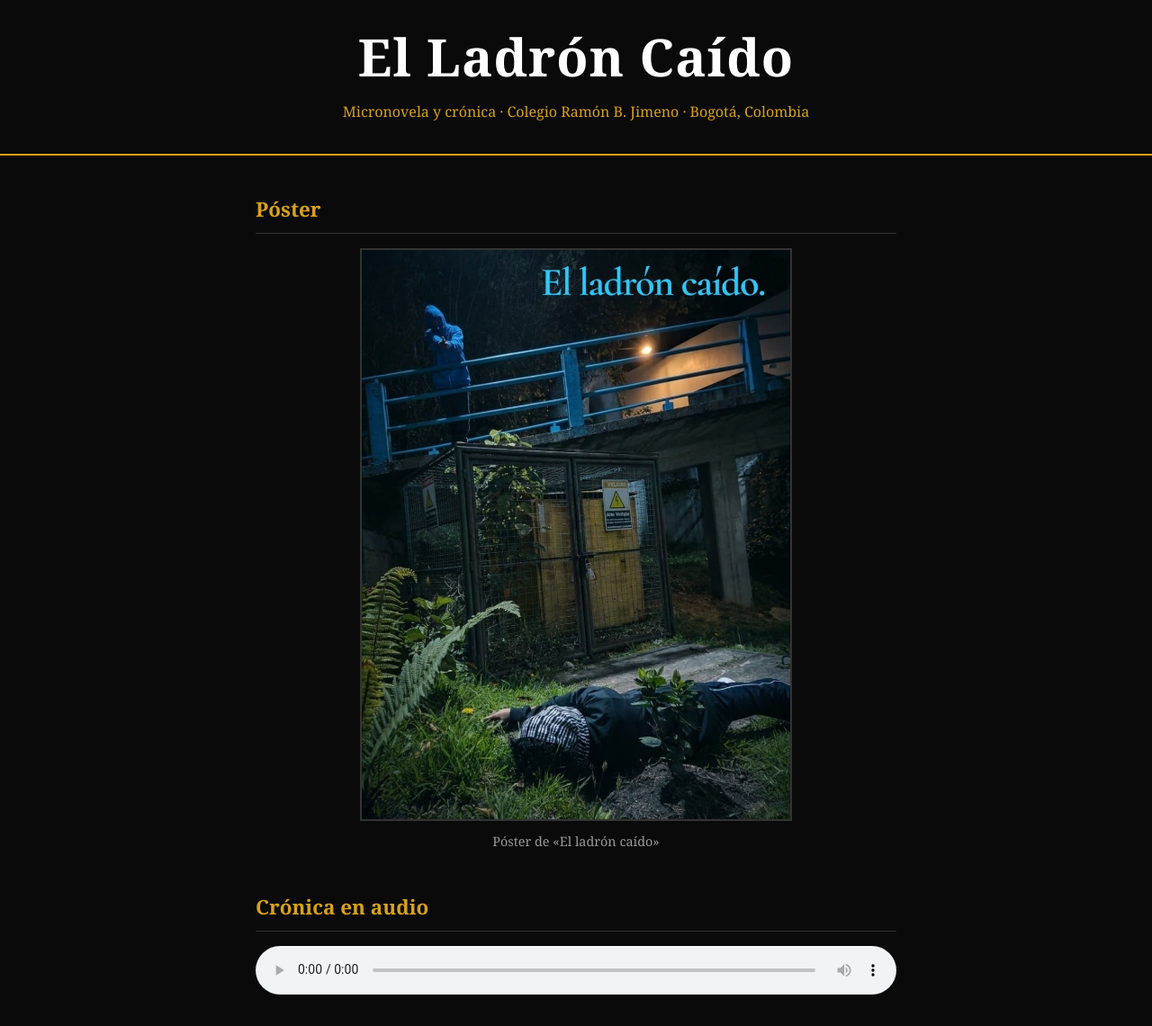
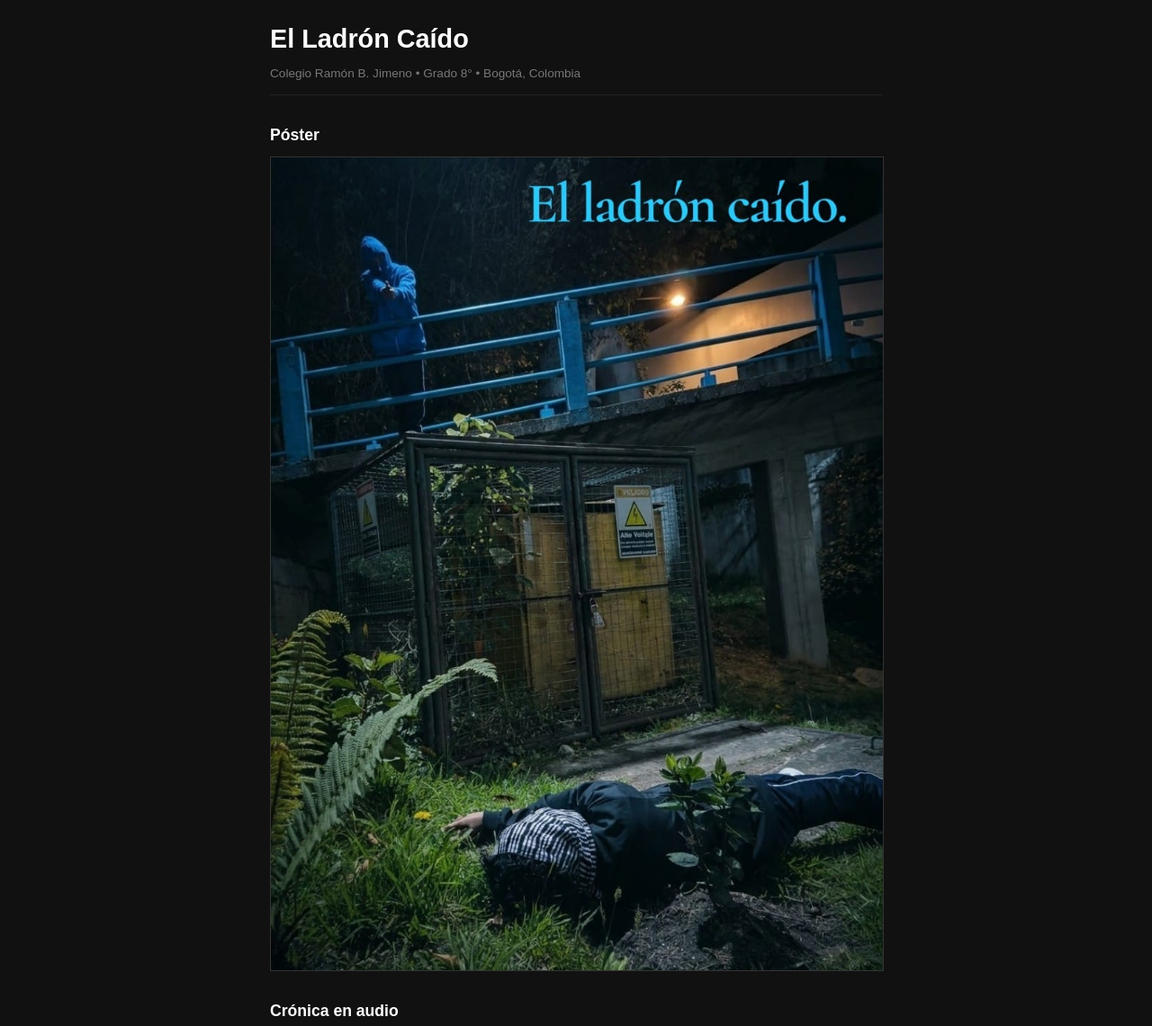
Before and after one commit to emanuelmarinm/el-ladron-caido, a plain HTML site: page index.html in a window 1280 px wide. Shown: the part 20-1161 px from the top of the page at 90% size. Drawn offline with Linux system fonts and the light colour scheme.

Commit message:
Quitar sinopsis y dejar solo titulo, poster y audio

```diff
--- a/index.html
+++ b/index.html
@@ -5,123 +5,64 @@
   <meta name="viewport" content="width=device-width, initial-scale=1.0">
   <title>El Ladrón Caído</title>
   <style>
-    * {
-      box-sizing: border-box;
-      margin: 0;
-      padding: 0;
+    body {
+      background: #111111;
+      color: #cccccc;
+      font-family: Arial, sans-serif;
+      max-width: 680px;
+      margin: 40px auto;
+      padding: 0 20px;
+      line-height: 1.6;
     }
 
-    body {
-      background: #0a0a0a;
-      color: #eeeeee;
-      font-family: Georgia, "Times New Roman", serif;
-      font-size: 1.1rem;
-      line-height: 1.8;
+    h1 {
+      font-size: 1.8rem;
+      color: #ffffff;
+      margin-bottom: 5px;
     }
 
-    header {
-      text-align: center;
-      padding: 3rem 1.5rem 2rem;
-      border-bottom: 2px solid #d9a21b;
-    }
-
-    header h1 {
-      font-size: clamp(2.2rem, 6vw, 3.6rem);
-      color: #ffffff;
-      letter-spacing: 0.02em;
-      line-height: 1.2;
-    }
-
-    header p {
-      margin-top: 0.8rem;
-      color: #d9a21b;
-      font-size: 1rem;
-    }
-
-    main {
-      max-width: 760px;
-      margin: 0 auto;
-      padding: 2.5rem 1.5rem 3rem;
-    }
-
-    section {
-      margin-bottom: 2.5rem;
+    .meta {
+      font-size: 0.85rem;
+      color: #777777;
+      margin-bottom: 30px;
+      border-bottom: 1px solid #222222;
+      padding-bottom: 12px;
     }
 
     h2 {
-      color: #d9a21b;
-      font-size: 1.4rem;
-      margin-bottom: 1rem;
-      padding-bottom: 0.4rem;
-      border-bottom: 1px solid #333333;
+      font-size: 1.1rem;
+      color: #ffffff;
+      margin-top: 30px;
+      margin-bottom: 8px;
     }
 
-    figure img {
+    img {
+      max-width: 100%;
+      height: auto;
+      border: 1px solid #333333;
       display: block;
-      width: 100%;
-      max-width: 480px;
-      height: auto;
-      margin: 0 auto;
-      border: 2px solid #333333;
-    }
-
-    figcaption {
-      text-align: center;
-      margin-top: 0.6rem;
-      font-size: 0.9rem;
-      color: #999999;
+      margin: 10px 0;
     }
 
     audio {
-      display: block;
       width: 100%;
-      margin-top: 0.5rem;
-    }
-
-    .sinopsis p {
-      color: #cccccc;
-      margin-bottom: 1rem;
-    }
-
-    @media (max-width: 480px) {
-      header {
-        padding: 2rem 1rem 1.5rem;
-      }
-
-      main {
-        padding: 1.5rem 1rem 2rem;
-      }
+      margin: 10px 0;
     }
   </style>
 </head>
 <body>
-  <header>
-    <h1>El Ladrón Caído</h1>
-    <p>Micronovela y crónica · Colegio Ramón B. Jimeno · Bogotá, Colombia</p>
-  </header>
 
-  <main>
-    <section>
-      <h2>Póster</h2>
-      <figure>
-        <img src="poster.jpeg" alt="Hombre encapuchado de azul en un puente observa a otro tendido en el suelo junto a una reja de alto voltaje, de noche.">
-        <figcaption>Póster de «El ladrón caído»</figcaption>
-      </figure>
-    </section>
+  <h1>El Ladrón Caído</h1>
+  <div class="meta">Colegio Ramón B. Jimeno • Grado 8° • Bogotá, Colombia</div>
 
-    <section>
-      <h2>Crónica en audio</h2>
-      <audio controls preload="metadata">
-        <source src="audio/cronica.mp3" type="audio/mpeg">
-        Tu navegador no admite la reproducción de audio.
-      </audio>
-    </section>
+  <h2>Póster</h2>
+  <img src="poster.jpeg" alt="Póster de El ladrón caído">
 
-    <section class="sinopsis">
-      <h2>Sinopsis</h2>
-      <p>Pablo cuenta la noche en que el grupo se lanzó a robar una tienda de tecnología en el norte de Bogotá. Las familias necesitaban dinero, así que planearon llevarse doce celulares de alta gama para venderlos. Entraron por una escotilla en lo alto de la pared, bajaron con cuerdas hasta el lugar donde estaban los teléfonos y prepararon una maleta para llevárselos.</p>
-      <p>Pero un sensor activó la alarma, llegaron las sirenas y sus compañeros huyeron, dejándolo atrás. Al subir por la cuerda, el falso techo cedió y Pablo cayó sobre una vitrina de vidrio roto. La policía lo encontró herido, junto a los doce celulares que seguían en la tienda. Ahora le espera una larga condena, aunque reconoce que, tal vez, la merece.</p>
-    </section>
-  </main>
+  <h2>Crónica en audio</h2>
+  <audio controls>
+    <source src="audio/cronica.mp3" type="audio/mpeg">
+    Tu navegador no admite audio.
+  </audio>
+
 </body>
 </html>
```
